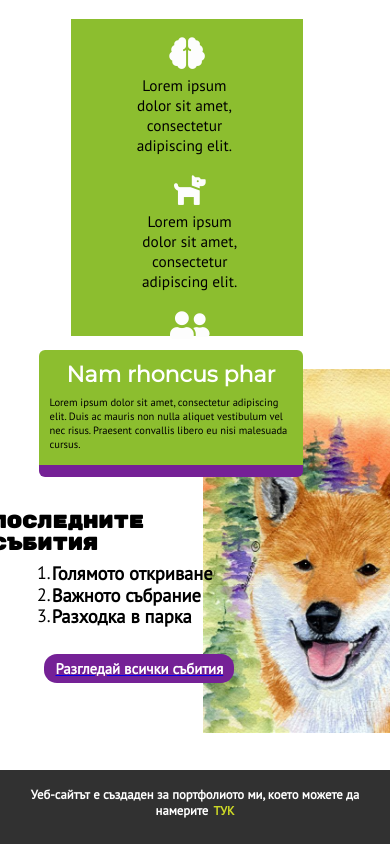
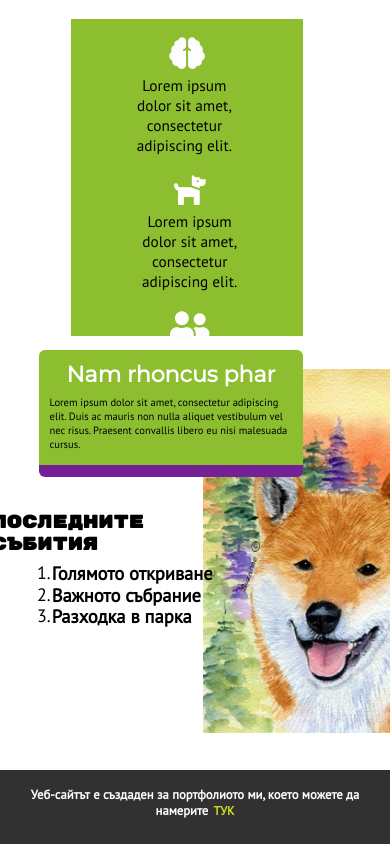
Before and after one commit to testContributor12/shibaClub, a React (Create React App) app: page / in a window 390 px wide. Shown: the part 668-1512 px from the top of the page. Built offline with nearby package versions, Linux system fonts and the light colour scheme; a web font is replaced by a local one.

Commit message:
second minor

```diff
--- a/src/components/Intro.js
+++ b/src/components/Intro.js
@@ -118,10 +118,6 @@ class intro extends Component {
                 ) : null
               )}
             </div>
-
-            <Link to="/events">
-              <div className="outStatii">Разгледай всички събития</div>
-            </Link>
           </div>
         </section>
       </div>
--- a/src/main.css
+++ b/src/main.css
@@ -556,34 +556,6 @@
 .sectionBottomInfo .div2Bottom .freedomPara {
   font-size: 2rem;
   color: black;
-}
-
-.sectionBottomInfo .div2Bottom .outStatii {
-  margin-top: -27rem;
-  color: white;
-  font-weight: bold;
-  cursor: pointer;
-  border-radius: 13px;
-  text-align: center;
-  width: 39rem;
-  padding: 1rem;
-  font-size: 2.8rem;
-  background-color: #752196;
-  -webkit-transition: all 0.4s;
-  transition: all 0.4s;
-}
-
-@media only screen and (max-width: 880px) {
-  .sectionBottomInfo .div2Bottom .outStatii {
-    margin-top: -20rem;
-    left: 55%;
-    margin-left: -1rem;
-    width: 36rem;
-  }
-}
-
-.sectionBottomInfo .div2Bottom .outStatii:hover {
-  background-color: #42be10;
 }
 
 .latestEvents {
@@ -798,43 +770,50 @@
   transition: opacity 1.5s;
 }
 
-@media only screen and (max-height: 1750px) {
+@media only screen and (max-width: 1750px) {
   .imgContainerMain {
     right: 2%;
   }
 }
 
-@media only screen and (max-height: 1630px) {
+@media only screen and (max-width: 1630px) {
   .imgContainerMain {
     width: 50rem;
   }
 }
 
-@media only screen and (max-height: 857px) {
+@media only screen and (max-width: 1470px) {
+  .imgContainerMain {
+    width: 59rem;
+    top: 17%;
+  }
+}
+
+@media only screen and (max-width: 857px) {
   .imgContainerMain {
     top: 25%;
   }
 }
 
-@media only screen and (max-height: 730px) {
+@media only screen and (max-width: 730px) {
   .imgContainerMain {
     top: 30%;
   }
 }
 
-@media only screen and (max-height: 670px) {
+@media only screen and (max-width: 670px) {
   .imgContainerMain {
     top: 35%;
   }
 }
 
-@media only screen and (max-height: 577px) {
+@media only screen and (max-width: 577px) {
   .imgContainerMain {
     top: 40%;
   }
 }
 
-@media only screen and (max-height: 505px) {
+@media only screen and (max-width: 505px) {
   .imgContainerMain {
     top: 43%;
   }
@@ -1283,6 +1262,12 @@
   }
 }
 
+@media only screen and (max-width: 1470px) {
+  .openLighboxButton {
+    top: 12%;
+  }
+}
+
 .toBeCreatedDetail {
   margin-top: -1rem;
   width: 68rem;
--- a/src/sass/_Intro.scss
+++ b/src/sass/_Intro.scss
@@ -353,30 +353,9 @@
       font-size: 2rem;
       color: black;
     }
-    .outStatii {
-      margin-top: -27rem;
-      color: white;
-      font-weight: bold;
-      cursor: pointer;
-      border-radius: 13px;
-      text-align: center;
-      width: 39rem;
-      padding: 1rem;
-      font-size: 2.8rem; // display: inline-block;
-      background-color: rgb(117, 33, 150);
-      transition: all 0.4s;
-      @media only screen and (max-width: 880px) {
-        margin-top: -20rem;
-        left: 55%;
-        margin-left: -1rem;
-        width: 36rem;
-      }
-      &:hover {
-        background-color: rgb(66, 190, 16);
-      }
-    }
   }
 }
+
 .latestEvents {
   font-size: 3.4rem;
   position: relative;
```
Also changed, not shown: src/sass/_Events.scss (+15 -7 lines), 1 other file (tests, documents, lock files or other folders).
